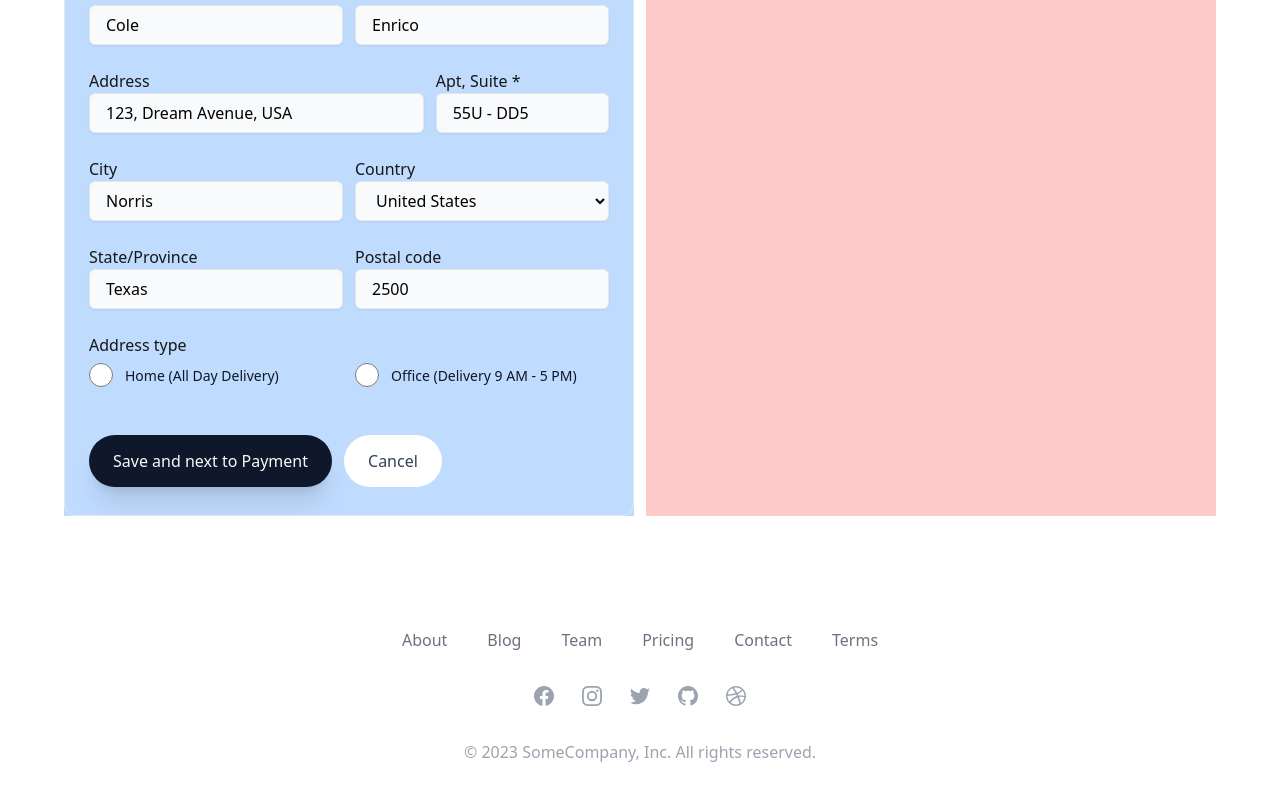
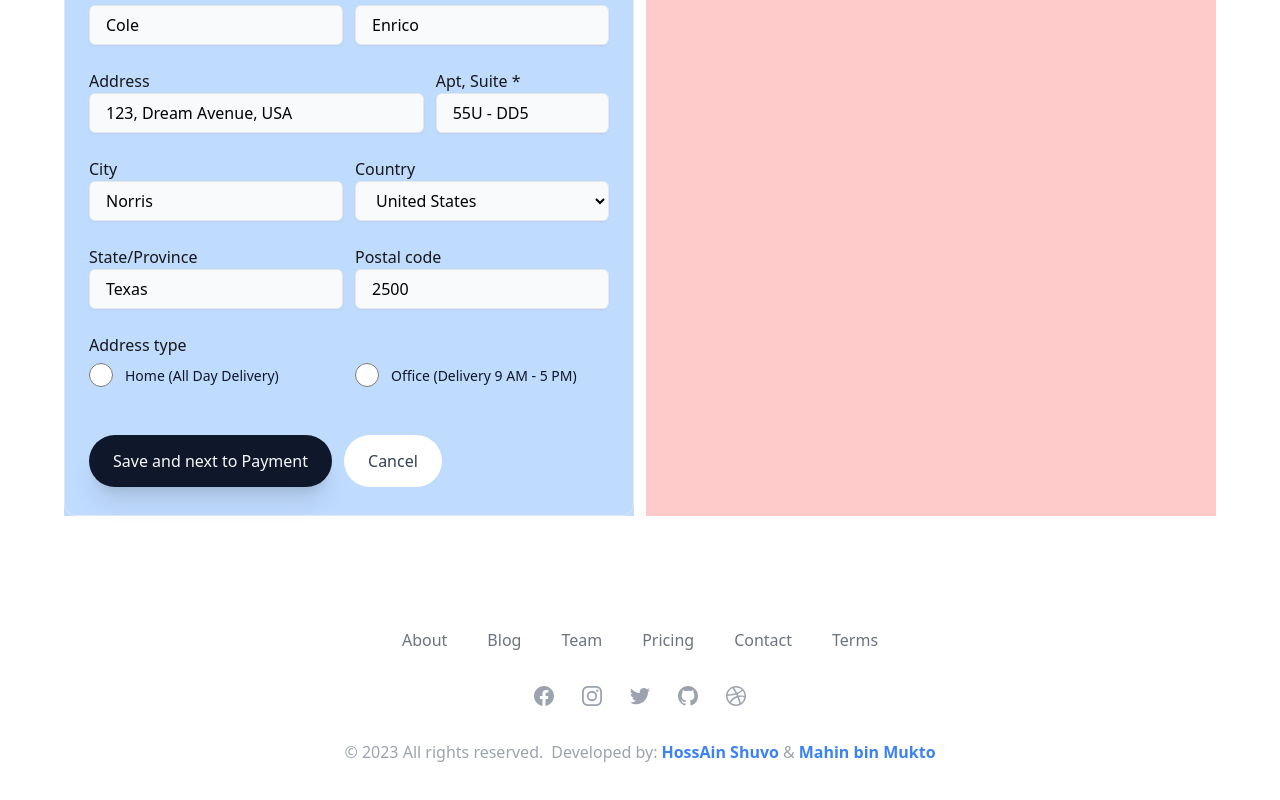
Before and after one commit to ShahadatShuvo/FullStack-Ecommerce, a Next.js app in the folder frontend/: page /checkout in a window 1280 px wide. Shown: the part 531-1331 px from the top of the page. Built offline with nearby package versions, Linux system fonts and the light colour scheme; no server answers.

Commit message:
Working on footer section

```diff
--- a/frontend/src/components/HomePage/Footer/index.tsx
+++ b/frontend/src/components/HomePage/Footer/index.tsx
@@ -127,7 +127,25 @@ function Footer() {
             </a>
           </div>
           <p className="mt-8 text-base leading-6 text-center text-gray-400">
-            © 2023 SomeCompany, Inc. All rights reserved.
+            © 2023 All rights reserved.
+            <span className="ml-2">
+              Developed by:
+              <a
+                href="https://www.facebook.com/hossain.shuvo.7860"
+                target="_blank"
+                className="text-blue-500 font-semibold ml-1"
+              >
+                HossAin Shuvo
+              </a>
+              <span className="mx-1">&</span>
+              <a
+                href="https://www.facebook.com/mdmahinbinraihan"
+                target="_blank"
+                className="text-blue-500 font-semibold"
+              >
+                Mahin bin Mukto
+              </a>
+            </span>
           </p>
         </div>
       </section>
--- a/frontend/src/components/HomePage/Testimonial/index.tsx
+++ b/frontend/src/components/HomePage/Testimonial/index.tsx
@@ -1,5 +1,6 @@
 "use client";
 
+import Image from "next/image";
 import { useEffect, useState } from "react";
 
 const testimonials = [
@@ -56,7 +57,7 @@ const Testimonial = () => {
   const testimonial = testimonials[currentTestimonial];
 
   return (
-    <div className="my-32 w-full space-y-24">
+    <div className="w-full space-y-24 py-16">
       <div>
         {/* Magic Line */}
         <div className="flex justify-start">
@@ -71,9 +72,11 @@ const Testimonial = () => {
 
       <div className="flex justify-center relative">
         <div className="-bottom-12">
-          <img
-            className="h-16 w-16 top-0 rounded-full -top-8"
-            src="img/quotes.png"
+          <Image
+            className="h-16 w-16 rounded-full -top-8"
+            height={64}
+            width={64}
+            src="/img/quotes.png"
             alt="Testimonial Image"
           />
         </div>
@@ -82,9 +85,11 @@ const Testimonial = () => {
             {/* <!-- Magic Dots --> */}
             <div className="relative flex p-4 justify-between border-b border-gray-500">
               <h3 className="text-lg font-bold flex justify-center items-center">
-                <img
+                <Image
                   className="h-16 w-16 -top-12 rounded-full"
                   src={testimonial.img}
+                  height={64}
+                  width={64}
                   alt=""
                 />
                 {testimonial.name}
@@ -107,9 +112,11 @@ const Testimonial = () => {
           </div>
         </div>
         <div>
-          <img
-            className="h-16 w-16 ml-4 -bottom-12 rounded-full absolute bottom-0 transform rotate-180"
-            src="img/quotes.png"
+          <Image
+            className="h-16 w-16 ml-4  rounded-full absolute bottom-0 transform rotate-180"
+            src="/img/quotes.png"
+            height={64}
+            width={64}
             alt="Testimonial Image"
           />
         </div>
--- a/frontend/src/components/HomePage/index.tsx
+++ b/frontend/src/components/HomePage/index.tsx
@@ -9,14 +9,11 @@ import Testimonial from "./Testimonial";
 function HomePage() {
   return (
     <div>
-      <Navbar />
       <HeroSection />
       <NewArrival />
       <Steps />
       <DiscoverMore />
       <Testimonial />
-
-      <Footer />
     </div>
   );
 }
```
